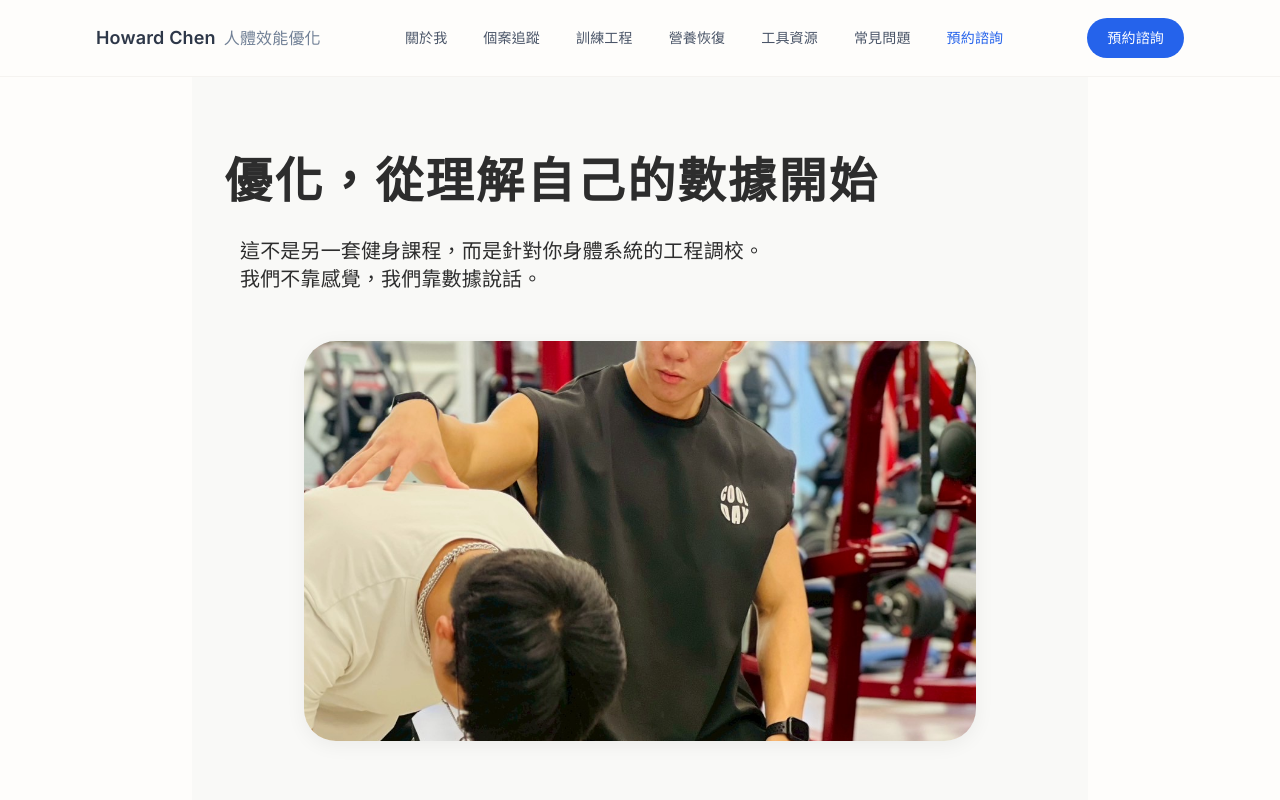
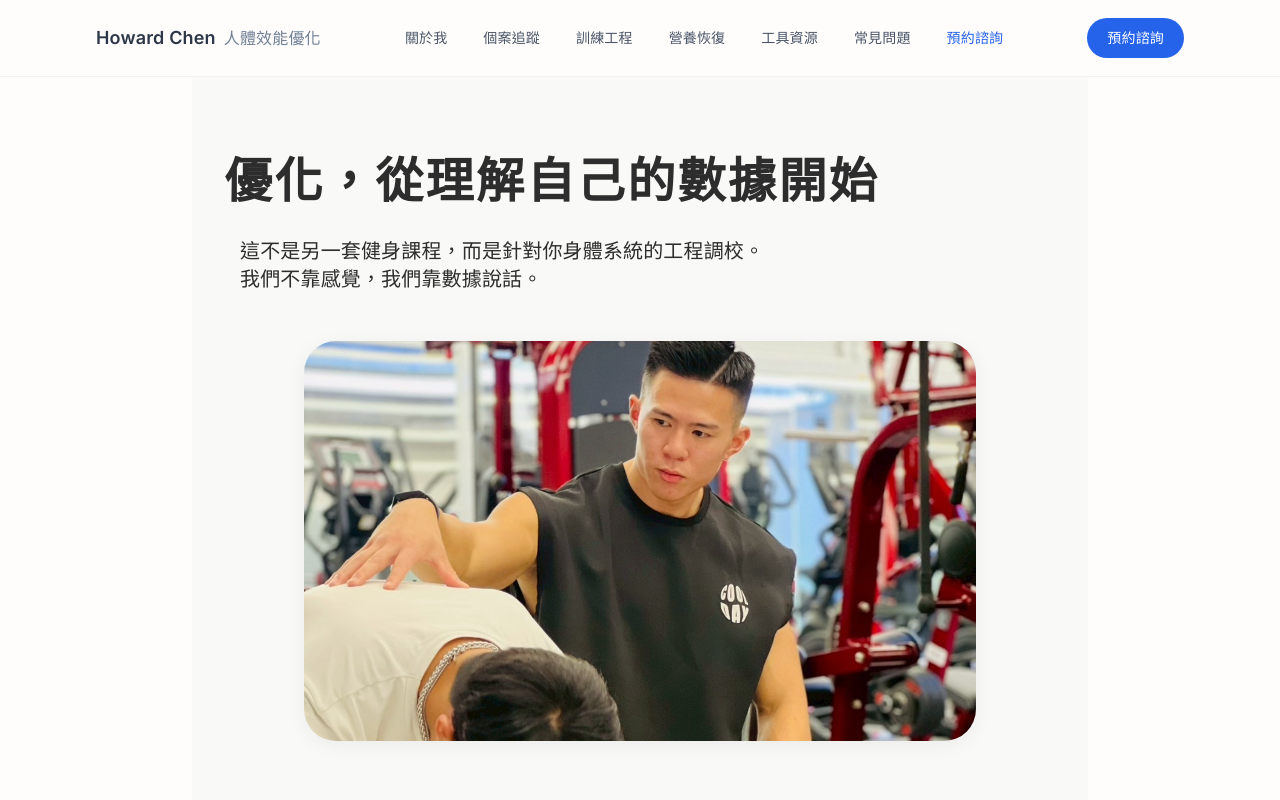
Before and after one commit to chenhoward456-hash/V3, a Next.js app: page /action in a window 1280 px wide. Shown: the top 800 px of the page. Built offline with nearby package versions, Linux system fonts and the light colour scheme.

Commit message:
調整訓練照片顯示位置，確保臉部完整顯示

```diff
--- a/app/action/page.tsx
+++ b/app/action/page.tsx
@@ -25,6 +25,7 @@ export default function ActionPage() {
             src="/howard-training.jpg"
             alt="Howard Chen 指導學員動作矯正"
             className="w-full h-full object-cover"
+            style={{objectPosition: 'center 30%'}}
           />
         </div>
       </div>
```
